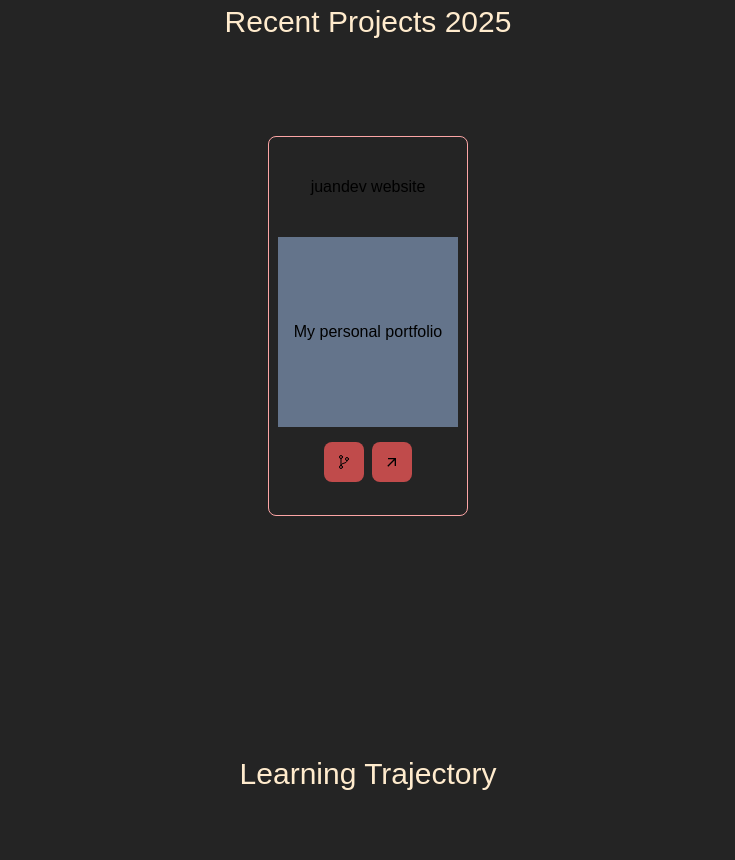
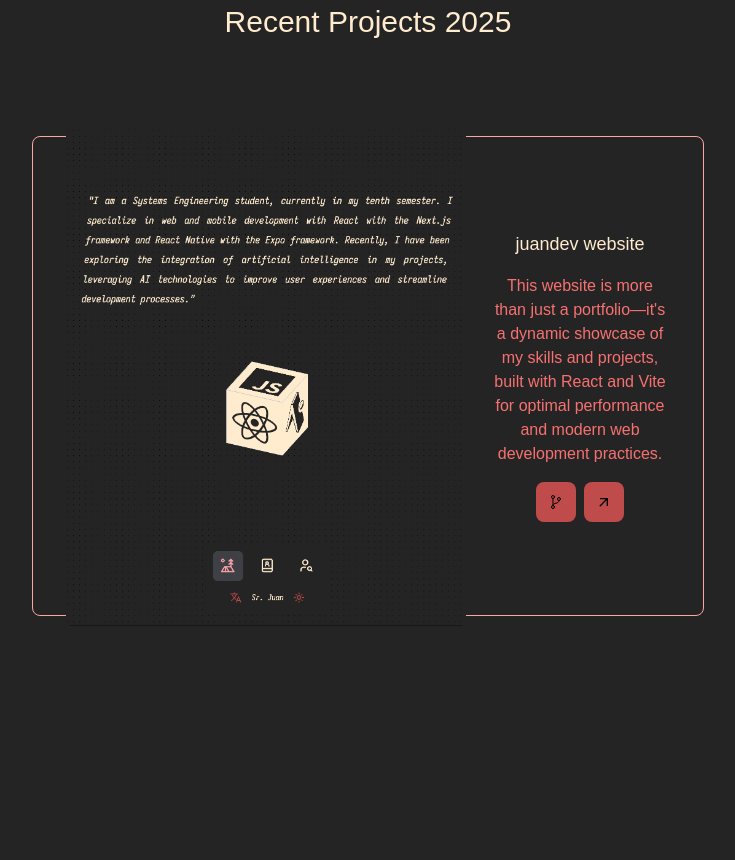
Before and after one commit to JuanPython1/juandev.is-a.dev, a React (Vite) app: page /#/ in a window 1280 px wide. Shown: the part 840-1700 px from the top of the page, without its empty margins (272-1007 px from the left). Built offline with nearby package versions, Linux system fonts and the light colour scheme; a web font is replaced by a local one.

Commit message:
feat: :art: base model without project nav of recent projects 2025

```diff
--- a/src/components/Container_Project_Recent/ContainerProject_Recent.jsx
+++ b/src/components/Container_Project_Recent/ContainerProject_Recent.jsx
@@ -3,23 +3,29 @@ import { MdOutlineArrowOutward } from "react-icons/md";
 
 import ButtonProject from "@components/buttonProject/ButtonProject";
 
-const ContainerProject_Recent = ({ Tittle, Description }) => {
+const ContainerProject_Recent = ({ Tittle, Description, Image, Github, Deploy }) => {
     return (
-        <div className="flex flex-col items-center text-center w-[200px] h-[380px] border border-red-300 rounded-lg">
-            <div className="flex flex-col justify-center items-center h-[100px] ">
-                <h2 className="font_juan_tittle_projects">{Tittle}</h2>
+        <div className="flex flex-row justify-center gap-6 items-center text-center w-[672px] h-[480px] border border-red-300 rounded-lg">
+        <div className='flex justify-center items-center w-[400px] h-[500px] bg-slate-500 rounded-md overflow-hidden'>
+            <img src={Image} alt={Tittle} className="w-full h-full object-cover" />
         </div>
-            <div className='flex justify-center items-center w-[180px] h-[190px] bg-slate-500'>
-                <p> {Description} </p>
+
+            <div className="flex flex-col justify-center gap-4 items-center w-[180px] h-[190px]">
+                <div className="flex flex-col justify-center items-center h-[50px] ">
+                    <h2 className="font_juan_title_projects">{Tittle}</h2>
+                </div>
+                <div className="flex flex-col justify-center items-center h-auto">
+                    <p className="text-red-400 dark:text-red-300">{Description}</p>
                 </div>
                 <div className="flex flex-row gap-2 justify-center items-center w-[180px] h-[70px] ">
-                <ButtonProject>
+                    <ButtonProject url={Github}>
                         <IoGitBranchOutline width={10} height={10} />
                     </ButtonProject>
 
-                <ButtonProject>
+                    <ButtonProject url={Deploy}>
                         <MdOutlineArrowOutward width={10} height={10} rotate={90} />
                     </ButtonProject>
+                </div>
             </div>
         </div>
     )
--- a/src/components/buttonProject/ButtonProject.jsx
+++ b/src/components/buttonProject/ButtonProject.jsx
@@ -1,10 +1,11 @@
 
 
-const ButtonProject = ({ children }) => {
+const ButtonProject = ({ children, url }) => {
     return (
-        <button className="flex justify-center items-center w-[40px] h-[40px] rounded-lg bg-[#c04b4b] hover:bg-red-400 dark:bg-red-300 dark:hover:bg-red-400">
+        <a href={url} target="_blank"
+        rel="noopener noreferrer"  className="flex justify-center items-center w-[40px] h-[40px] rounded-lg bg-[#c04b4b] hover:bg-red-400 dark:bg-red-300 dark:hover:bg-red-400" >
             {children}
-        </button>
+        </a>
     )
 }
 
--- a/src/data/Projects.json
+++ b/src/data/Projects.json
@@ -4,8 +4,10 @@
             "ProjectsRecent" : [
                 {
                     "title": "juandev website",
-                    "description": "My personal portfolio",
-                    "url": "https://juandev.is-a.dev/"
+                    "description": "This website is more than just a portfolio—it's a dynamic showcase of my skills and projects, built with React and Vite for optimal performance and modern web development practices.",
+                    "img": "./imgProjects/pageSrjuan.png",
+                    "github": "https://github.com/JuanPython1/juandev.is-a.dev",
+                    "deploy": "https://juandev.is-a.dev/"
                 }
             ]
         }
--- a/src/pages/start/components/RecentProjectsContainer.jsx
+++ b/src/pages/start/components/RecentProjectsContainer.jsx
@@ -18,7 +18,9 @@ export default function ProyectContainer() {
                         <ContainerProject_Recent
                             Tittle={project.title}
                             Description={project.description}
-                            Image={project.url}
+                            Image={project.img}
+                            Github={project.github}
+                            Deploy={project.deploy}
                         />
                     </div>
                 ))
```
Also changed, not shown: public/imgProjects/pageSrjuan.png (added). Lines whose indentation alone changed are shown as unchanged.
